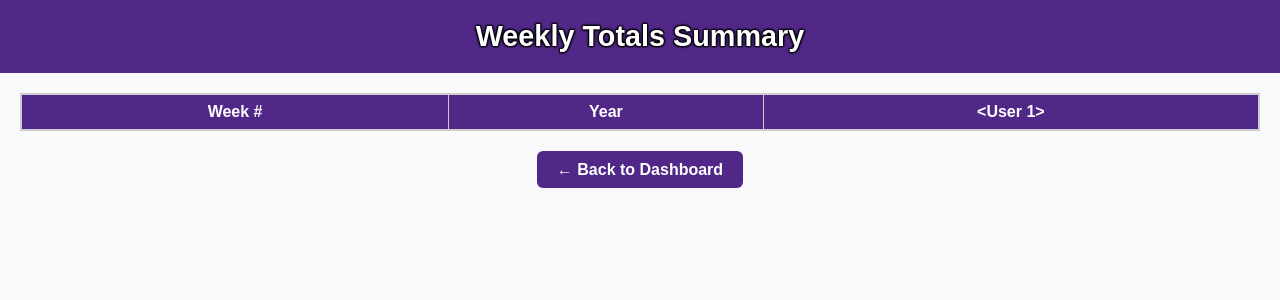
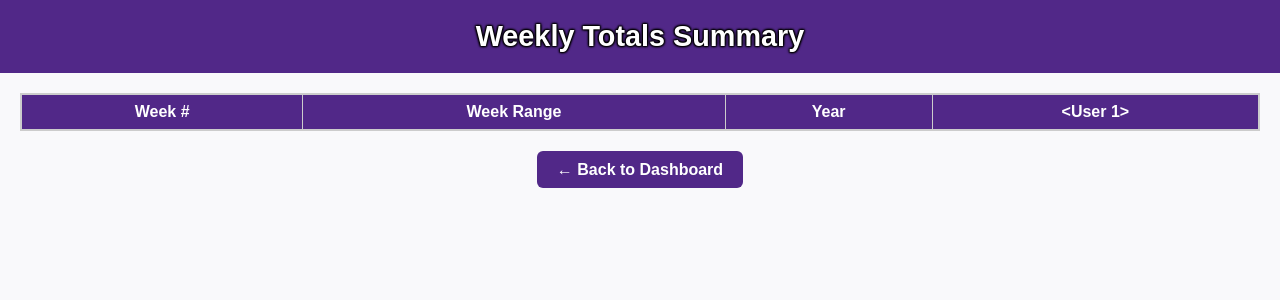
Before and after one commit to cstuffs/KSU, a Flask app: template templates/weekly_totals.html in a window 1280 px wide. Shown: the top 300 px of the page. Run offline with Flask 3, Linux system fonts and the light colour scheme; tables that the repository leaves empty hold one stand-in row (values such as "Sample post"); the template is opened without the code that fills it: values that come from a table or form of the project are taken from there, most other values are stand-ins (such as "Sample title", 1, 10 or a date in 2020); lists and menus that the app fills with data are empty.

Commit message:
Add week range to weekly totals based on July 1 week logic

```diff
--- a/templates/weekly_totals.html
+++ b/templates/weekly_totals.html
@@ -65,8 +65,17 @@
             text-align: center;
         }
 
+        td:nth-child(3), th:nth-child(3) {
+            position: sticky;
+            left: 300px;
+            background-color: #ffffff;
+            z-index: 1;
+            text-align: center;
+        }
+
         thead th:first-child,
-        thead th:nth-child(2) {
+        thead th:nth-child(2),
+        thead th:nth-child(3) {
             z-index: 3;
             background-color: #512888;
             color: white;
@@ -99,6 +108,7 @@
             <thead>
                 <tr>
                     <th>Week #</th>
+                    <th>Week Range</th>
                     <th>Year</th>
                     {% for team in users %}
                         <th>{{ team }}</th>
@@ -107,10 +117,17 @@
             </thead>
             <tbody>
                 {% for year in years %}
+                    {% set july_first = datetime(year, 7, 1).date() %}
+                    {% if july_first.weekday() != 6 %}
+                        {% set july_first = july_first - timedelta(days=july_first.weekday() + 1) %}
+                    {% endif %}
                     {% for week in range(1, 53) %}
+                        {% set start_of_week = july_first + timedelta(weeks=week - 1) %}
+                        {% set end_of_week = start_of_week + timedelta(days=6) %}
                         {% if yearly_totals_by_week[year][week] %}
                             <tr>
                                 <td>Week {{ week }}</td>
+                                <td>{{ start_of_week.strftime("%-m/%-d/%y") }} - {{ end_of_week.strftime("%-m/%-d/%y") }}</td>
                                 <td>{{ year }}</td>
                                 {% for team in users %}
                                     <td>${{ '%.2f'|format(yearly_totals_by_week[year][week].get(team, 0.0)) }}</td>
```
